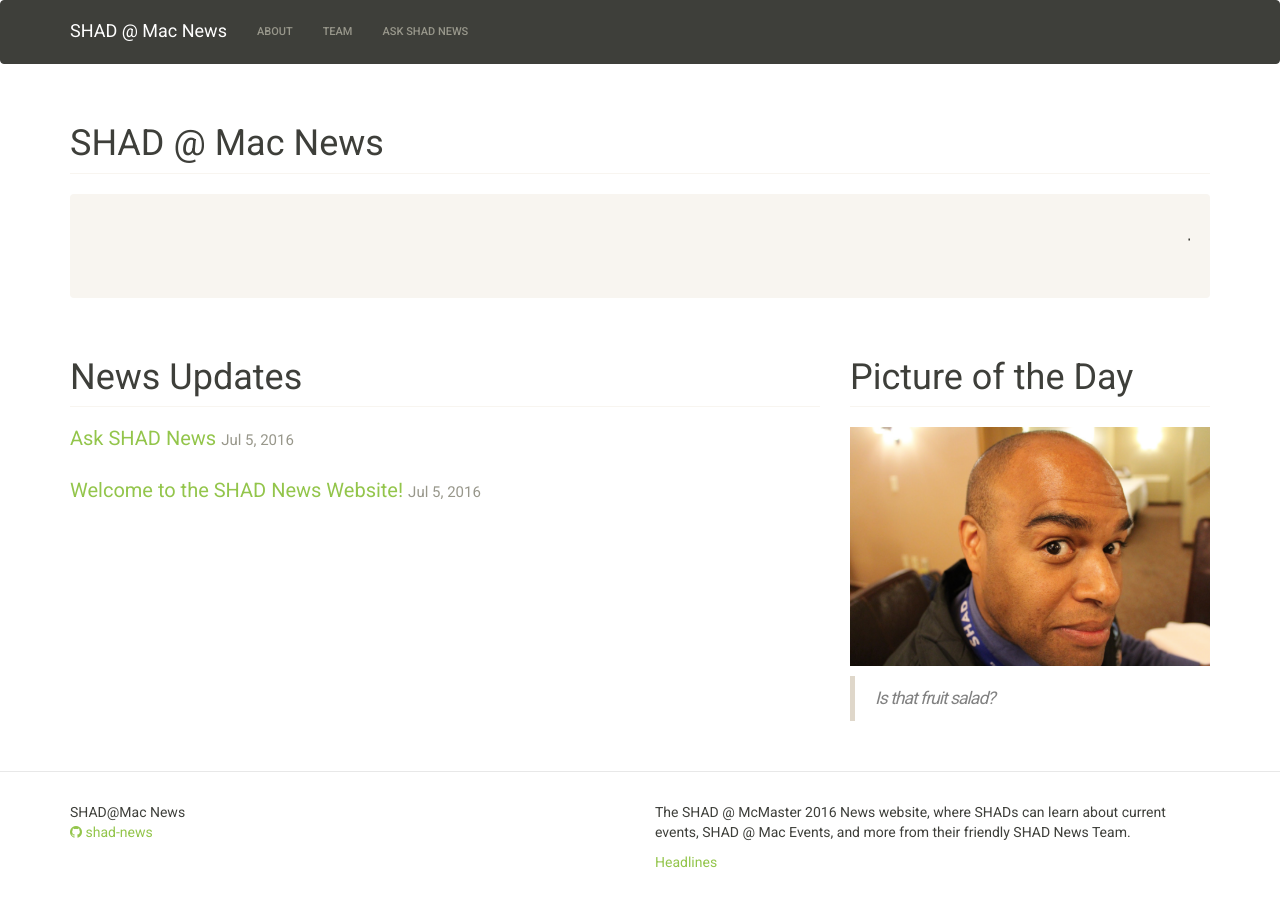
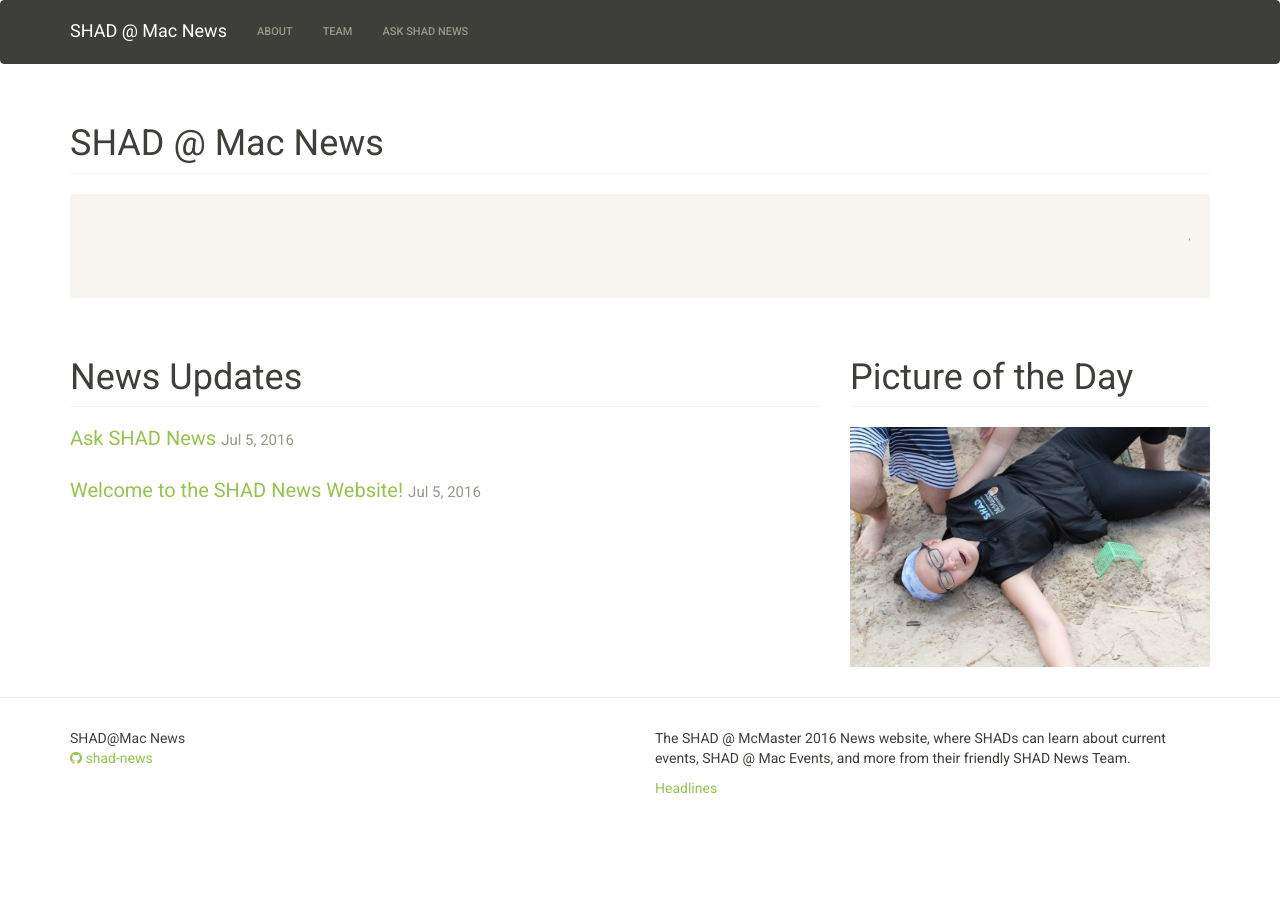
Before and after one commit to malsf21/shad-news, a Jekyll site: the page built from index.html, in a window 1280 px wide. Built offline with Jekyll 4.4.1, drawn with Linux system fonts in a browser that asks for light colours; the list of posts is cut into pages by our own code.

Commit message:
adds image for the day

```diff
--- a/index.html
+++ b/index.html
@@ -41,11 +41,13 @@
   </div>
   <div class="col-sm-4">
     <h1 class="page-header">Picture of the Day</h1>
-    <img src="{{site.baseurl}}/img/0707.png" class="img-responsive">
+    <img src="{{site.baseurl}}/img/0711.png" class="img-responsive">
+    <!--
     <p>
       <blockquote>
         Is that fruit salad?
       </blockquote>
     </p>
+    -->
   </div>
 </div>
```
Also changed, not shown: img/0711.png (added).
